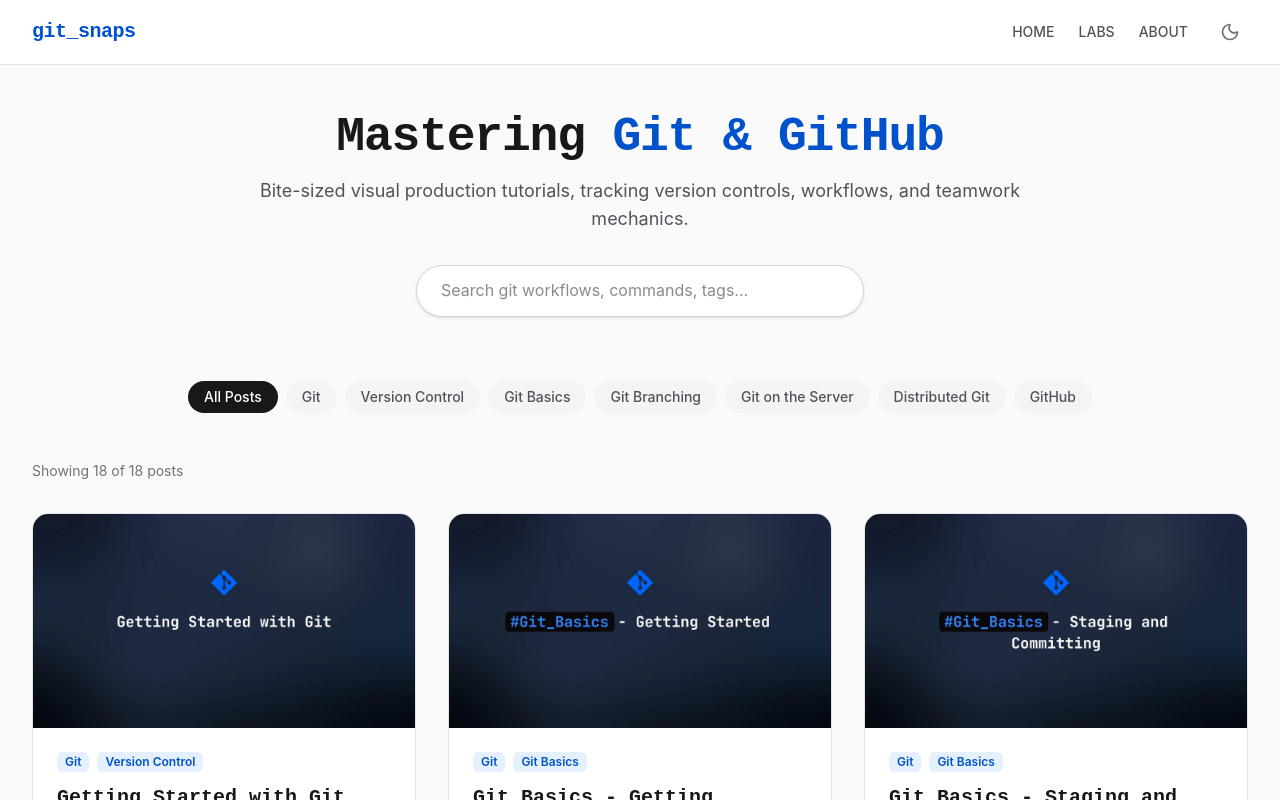
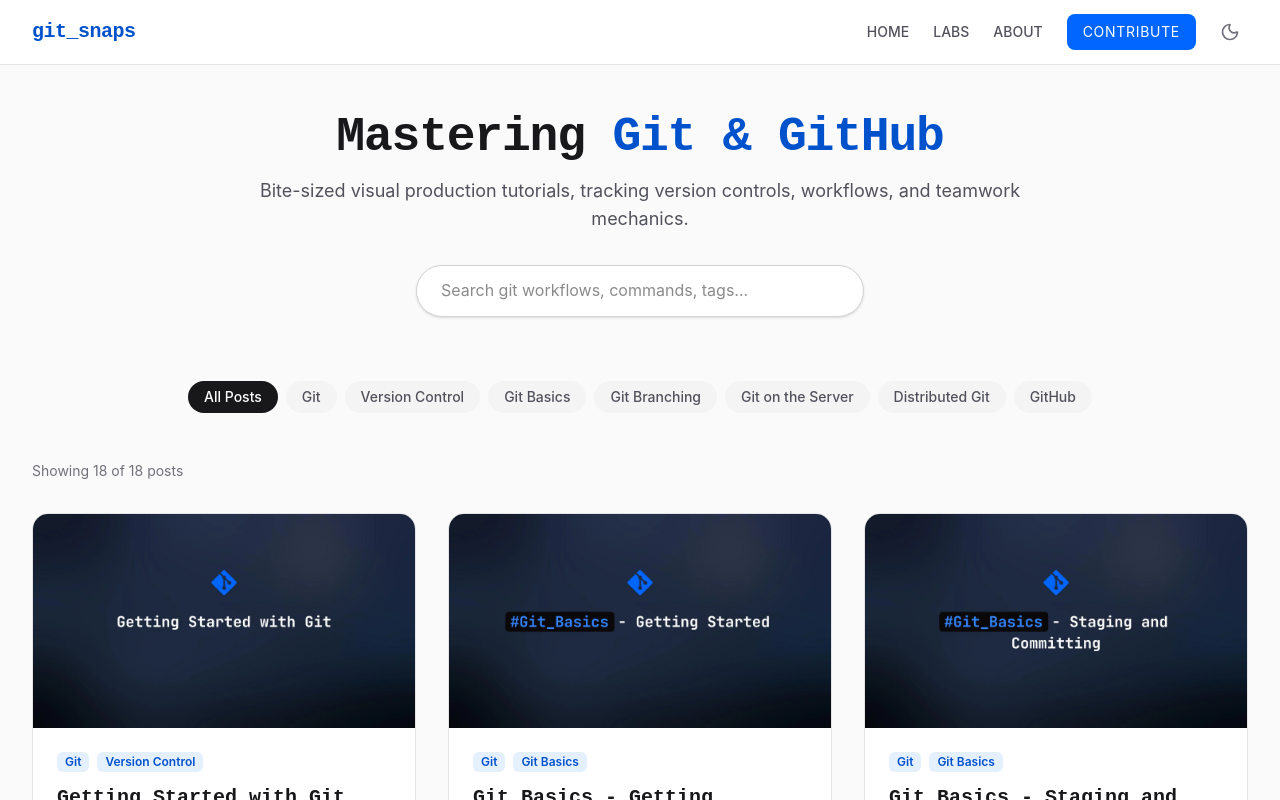
Before and after one commit to rahafebx/git-snaps, a React (Vite) app: page / in a window 1280 px wide. Shown: the top 800 px of the page. Built offline with nearby package versions, Linux system fonts and the light colour scheme.

Commit message:
Apply UI enhancements
Fix content marign with FloatingTOC enabled
Add Contribute component and integrate into LabDetails and PostDetail pages
Update README structure

```diff
--- a/src/components/BlogCard.jsx
+++ b/src/components/BlogCard.jsx
@@ -42,7 +42,7 @@
               </span>
             ))}
             {}{post.tags.length > 2 && (
-              <span className="text-zinc-700 dark:text-zinc-400 py-0.5">
+              <span className="text-zinc-700 dark:text-zinc-400 py-0.5 group">
                 +{post.tags.length - 2}
               </span>
             )}
--- /dev/null
+++ b/src/components/Contribute.jsx
@@ -0,0 +1,20 @@
+export const Contribute = ({isLab}) => {
+  return (
+    <section className="my-10 p-6 border border-zinc-200 dark:border-zinc-800 rounded-2xl bg-zinc-50/50 dark:bg-zinc-900/40">
+        <h2 className="text-xs font-mono font-bold uppercase tracking-wider text-zinc-500 dark:text-zinc-400 mb-4">
+            -- Contribute to this {isLab ? 'Lab' : 'Guide'}
+        </h2>
+        <p className="text-sm text-zinc-700 dark:text-zinc-300 mb-4">
+            Found a typo or want to add more information? You can contribute to this {isLab ? 'lab' : 'guide'} by submitting a pull request on GitHub. Your contributions are welcome and appreciated!
+        </p>
+        <a
+            href="https://github.com/rahafebx/git-snaps"
+            target="_blank"
+            rel="noopener noreferrer"
+            className="inline-block bg-primary-500 hover:bg-primary-600 text-white tracking-wider uppercase text-sm py-2 px-4 rounded-lg transition duration-300"
+        >
+            Contribute on GitHub
+        </a>
+    </section>
+  );
+};
--- a/src/components/Navbar.jsx
+++ b/src/components/Navbar.jsx
@@ -41,6 +41,16 @@
                 </Link>
               ))}
             </div>
+
+            {/* Contribute Button https://github.com/rahafebx/git-snaps */}
+            <a
+              href="https://github.com/rahafebx/git-snaps"
+              target="_blank"
+              rel="noopener noreferrer"
+              className="inline-block bg-primary-500 hover:bg-primary-600 text-white tracking-wider uppercase text-sm py-2 px-4 rounded-lg transition duration-300"
+            >
+              Contribute
+            </a>
 
             {/* Theme Toggle Button (Persistent on Mobile & Desktop) */}
             <button
--- a/src/pages/LabDetails.jsx
+++ b/src/pages/LabDetails.jsx
@@ -3,6 +3,7 @@
 import { useTheme } from "../context/ThemeContext";
 import { useMarkdown } from "../hooks/useMarkdown";
 import { SocialShare } from "../components/SocialShare";
+import { Contribute } from "../components/Contribute";
 import { useDocumentMeta } from "../hooks/useDocumentMeta";
 import BackLinkButton from "../components/BackLinkButton";
 import PostHeader from "../components/PostHeader";
@@ -74,6 +75,7 @@
         <MarkdownContent content={content} isDark={isDark} showFloatingTOC={showFloatingTOC} />
       )}
 
+      {/* Author Section */}
       {!loading && !error && (
         <PostAuthor
           username={labMetadata.author.username}
@@ -82,7 +84,11 @@
         />
       )}
 
+      {/* Social Share */}
       {!loading && !error && <SocialShare title={labMetadata.title} />}
+
+      {/* Contribute Section */}
+      {!loading && !error && <Contribute isLab={true} />}
 
       {/* Back to post button at bottom */}
       <div className="mt-8">
--- a/src/pages/PostDetail.jsx
+++ b/src/pages/PostDetail.jsx
@@ -3,6 +3,7 @@
 import { useTheme } from "../context/ThemeContext";
 import { useMarkdown } from "../hooks/useMarkdown";
 import { SocialShare } from "../components/SocialShare";
+import { Contribute } from "../components/Contribute";
 import { useDocumentMeta } from "../hooks/useDocumentMeta";
 import BackLinkButton from "../components/BackLinkButton";
 import PostHeader from "../components/PostHeader";
@@ -42,7 +43,7 @@
 
   return (
     <article
-      className={`${showFloatingTOC ? "xl:ml-64" : ""} mx-auto max-w-5xl px-4 py-12 sm:px-6 lg:px-8`}
+      className={`${showFloatingTOC ? "xl:ml-72" : ""} mx-auto max-w-5xl px-4 py-12 sm:px-6 lg:px-8`}
     >
       {/* Back Link Button */}
       <BackLinkButton to="/" text="Back to Home" className="mb-8" />
@@ -113,6 +114,9 @@
       {/* Social Share Section */}
       {!loading && !error && <SocialShare title={postMetadata.title} />}
 
+      {/* Contribute Section */}
+      {!loading && !error && <Contribute />}
+
       {/* Navigation between posts */}
       {!loading && !error && (previous || next) && (
         <section className="mt-8">
```
Also changed, not shown: 1 other file (tests, documents, lock files or other folders).
